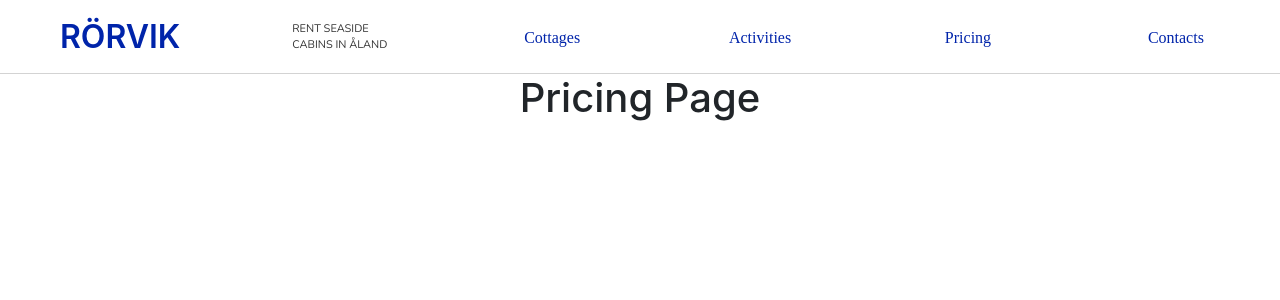
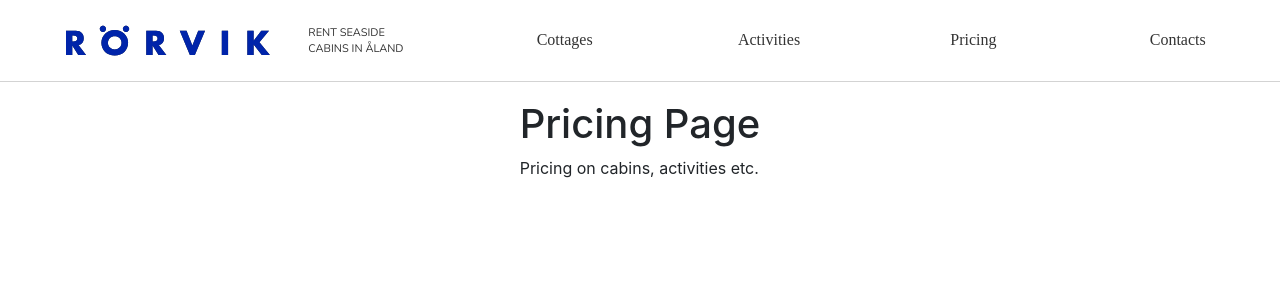
Before and after one commit to revgains/fantastic-pancake, a React (Create React App) app: page /pricing in a window 1280 px wide. Shown: the top 300 px of the page. Built offline with nearby package versions, Linux system fonts and the light colour scheme.

Commit message:
finetuning navlinks

```diff
--- a/src/App.js
+++ b/src/App.js
@@ -2,30 +2,34 @@ import React, { Component } from 'react';
 import styled from 'styled-components';
 import Routing from './components/Routing';
 import { Link } from 'react-router-dom';
+import colors from './theme/colors';
+
+import headerLogo from './images/rorvik-logo.svg';
 
 const AppWrapper = styled.div`
   display: flex;
   flex-direction: column;
   height: 100%;
 `;
-const AppTitle = styled.h2`
+const Logo = styled.div`
   margin: auto;
-  color: #0024aa;
-  font-weight: 600;
-  padding: 8px;
+  height: 32px;
+  width: 204px;
+  padding-left: 16px;
 `;
 
 const AppSubTitle = styled.p`
   @import url('https://fonts.googleapis.com/css?family=Nunito');
   width: 104px;
   height: 32px;
-  color: #333333;
+  color: ${colors.dark};
   font-size: 11px;
   font-family: 'Nunito', sans-serif;
   font-weight: 500;
   text-transform: uppercase;
   line-height: 16px;
   margin: auto;
+  margin-left: 4px;
 `;
 
 const AppHeader = styled.div`
@@ -34,20 +38,23 @@ const AppHeader = styled.div`
   border-bottom: 1px solid lightgray;
   width: 100%;
   height: 82px;
-  background: #ffffff;
+  position: fixed;
+  background: ${colors.white};
 `;
 
 const AppBody = styled.div`
   display: flex;
   justify-content: center;
+  margin-top: 100px;
   height: 100%;
 `;
 
 const NavLink = styled(Link)`
+  width: 104px;
+  height: 99%;
   margin: auto;
-  width: 104px;
-  height: 21px;
-  color: #0024aa;
+  line-height: 5em;
+  color: ${colors.dark};
   font-size: 16px;
   font-family: Futura-MediumItalic;
   font-weight: mediumitalic;
@@ -59,8 +66,8 @@ const NavLink = styled(Link)`
   &:active {
     text-decoration: none;
   }
-  &:hover  {
-    border-bottom: 2px solid #0024aa;
+  &:hover {
+    border-bottom: 3px solid #0024aa;
   }
 `;
 
@@ -69,8 +76,10 @@ class App extends Component {
     return (
       <AppWrapper>
         <AppHeader>
-          <AppTitle>RÖRVIK</AppTitle>
-          <AppSubTitle>RENT SEASIDE CABINS IN ÅLAND</AppSubTitle>
+          <Logo>
+            <img src={headerLogo} alt="rorvik-logo" />
+          </Logo>
+          <AppSubTitle>rent seaside cabins in åland</AppSubTitle>
           <NavLink to="/cabins">Cottages</NavLink>
           <NavLink to="/activities">Activities</NavLink>
           <NavLink to="/pricing">Pricing</NavLink>
--- a/src/components/Pricing.js
+++ b/src/components/Pricing.js
@@ -4,6 +4,7 @@ const Pricing = () => {
   return (
     <div>
       <h1>Pricing Page</h1>
+      <p>Pricing on cabins, activities etc.</p>
     </div>
   );
 };
--- /dev/null
+++ b/src/theme/colors.js
@@ -0,0 +1,15 @@
+const colors = {
+  white: '#FFFFFF',
+  palepink: '#FFF1FB',
+  grey100: '#F7F7FA',
+  grey200: '#ECEEF4',
+  grey300: '#D9DEE9',
+  grey400: '#A8AFC8',
+  grey500: '#444A62',
+  grey600: '#383D50',
+  blue: '#0024AA',
+  navy: '#001666',
+  dark: '#333333'
+};
+
+export default colors;
```
Also changed, not shown: src/images/rorvik-logo.svg (added), src/theme/fonts.js (added).
